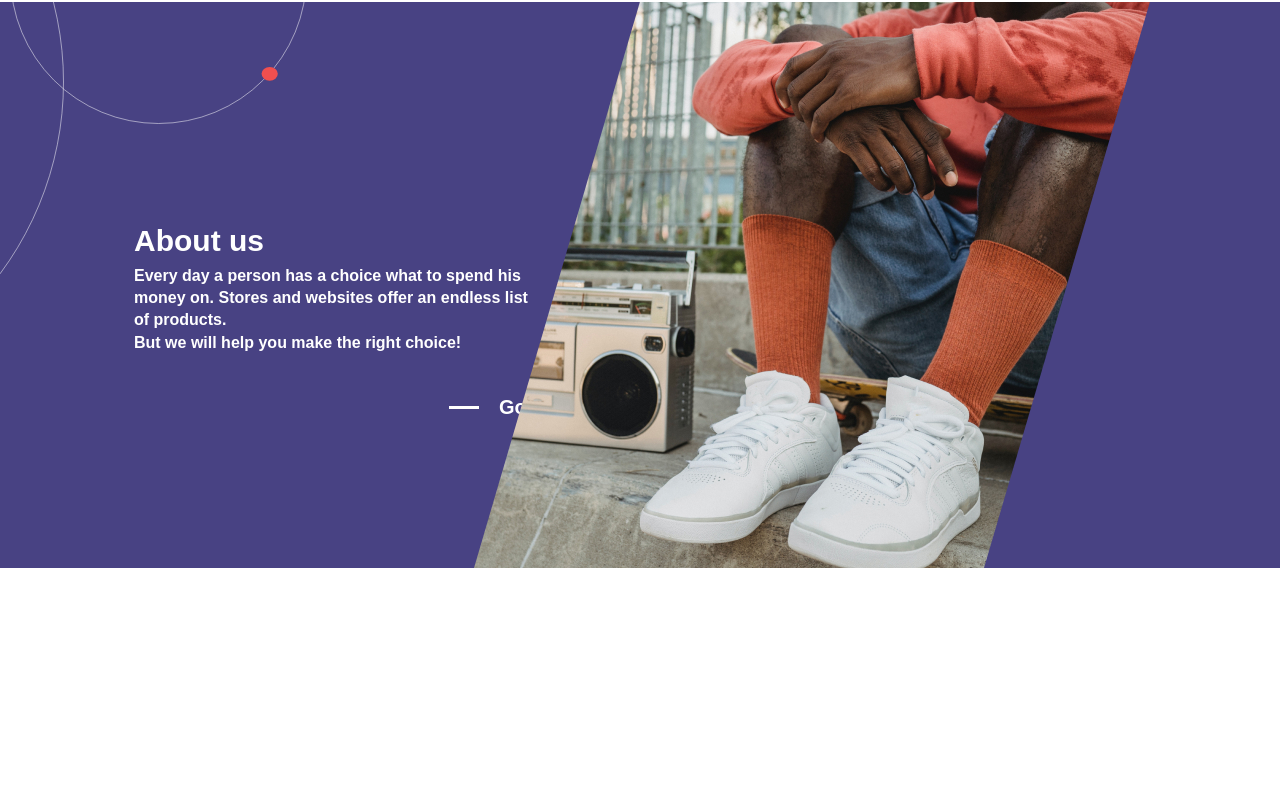
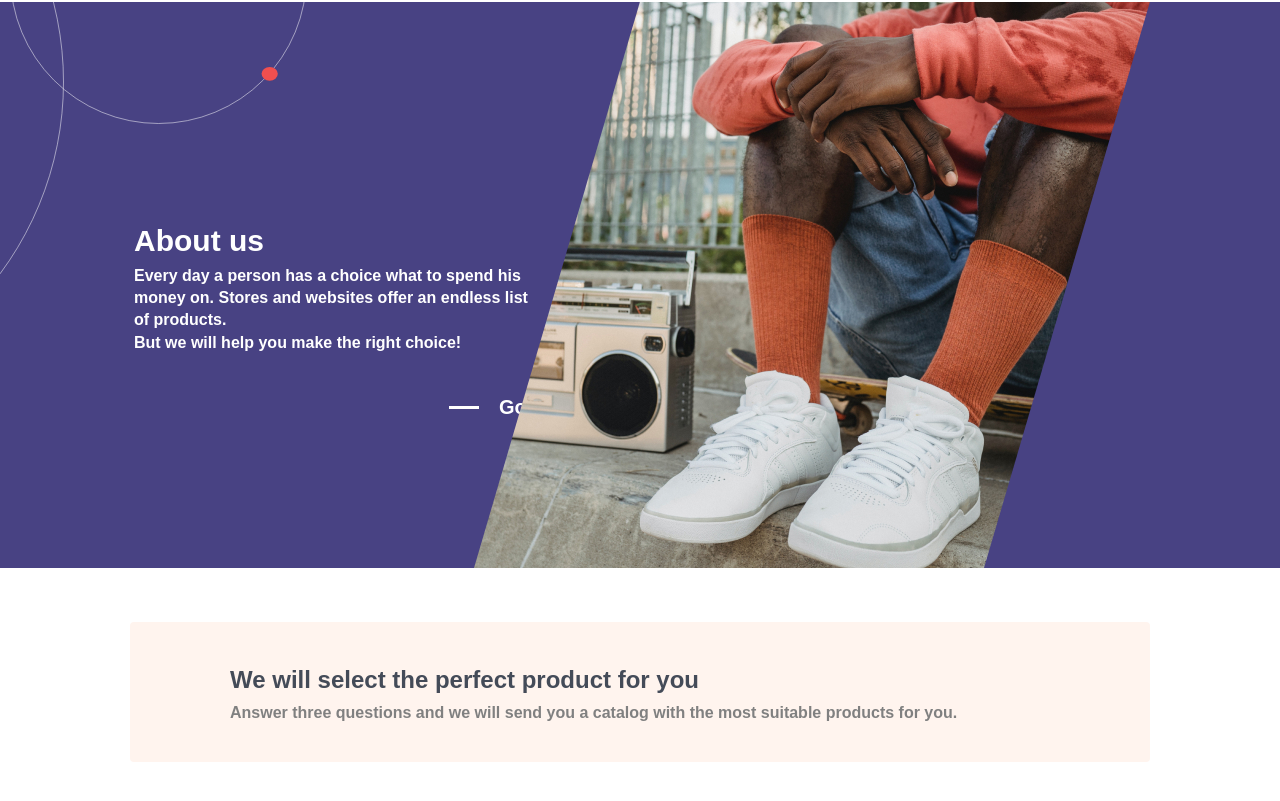
Before and after one commit to distanceOn/t1project, a React (Create React App) app: page / in a window 1280 px wide. Shown: the part 2406-3207 px from the top of the page. Before the commit the page ends 2974 px from the top, so only its background shows below. Built offline with nearby package versions, Linux system fonts and the light colour scheme.

Commit message:
feat: create productselection and add this header

```diff
--- a/src/components/atoms/Text/Text.module.scss
+++ b/src/components/atoms/Text/Text.module.scss
@@ -7,4 +7,9 @@
     font-size: 2rem;
     font-weight: 400;
   }
+  &_select {
+    color: #808080;
+    font-size: 1.6rem;
+    font-weight: 600;
+  }
 }
--- a/src/components/atoms/Text/Text.tsx
+++ b/src/components/atoms/Text/Text.tsx
@@ -2,7 +2,7 @@ import { getTextClassName } from './utils';
 
 type TextProps = {
   children: React.ReactNode;
-  type: 'hero' | 'price';
+  type: 'hero' | 'price' | 'select';
 };
 
 export const Text = ({ children, type }: TextProps) => {
--- a/src/components/atoms/Text/utils.ts
+++ b/src/components/atoms/Text/utils.ts
@@ -4,6 +4,8 @@ export const getTextClassName = (type: string) => {
   switch (type) {
     case 'price':
       return S.text_price;
+    case 'select':
+      return S.text_select;
     default:
       return S.text;
   }
--- /dev/null
+++ b/src/components/organisms/ProductSelection/ProductSelection.module.scss
@@ -0,0 +1,11 @@
+.container {
+  padding: 4rem 10rem 4rem;
+  border-radius: 4px;
+  background: #fff4ee;
+}
+
+.header {
+  display: flex;
+  flex-direction: column;
+  gap: 0.7rem;
+}
--- /dev/null
+++ b/src/components/organisms/ProductSelection/ProductSelection.tsx
@@ -0,0 +1,17 @@
+import { Text } from '../../atoms/Text/Text';
+import { Title } from '../../atoms/Title/Title';
+import S from './ProductSelection.module.scss';
+
+export const ProductSelection = () => {
+  return (
+    <div className={S.container}>
+      <div className={S.header}>
+        <Title type='filter'>We will select the perfect product for you</Title>
+        <Text type='select'>
+          Answer three questions and we will send you a catalog with the most
+          suitable products for you.
+        </Text>
+      </div>
+    </div>
+  );
+};
--- a/src/pages/CatalogPage/CatalogPage.tsx
+++ b/src/pages/CatalogPage/CatalogPage.tsx
@@ -9,6 +9,7 @@ import { HeroTemplate } from '../../components/templates/HeroTemplate/HeroTempla
 import S from './CatalogPage.module.scss';
 import { AboutTemplate } from '../../components/templates/AboutTemplate/AboutTemplate';
 import { About } from '../../components/organisms/About/About';
+import { ProductSelection } from '../../components/organisms/ProductSelection/ProductSelection';
 export const CatalogPage = () => {
   return (
     <div className={S.container}>
@@ -28,6 +29,9 @@ export const CatalogPage = () => {
       <AboutTemplate>
         <About />
       </AboutTemplate>
+      <CatalogTemplate>
+        <ProductSelection />
+      </CatalogTemplate>
     </div>
   );
 };
```
